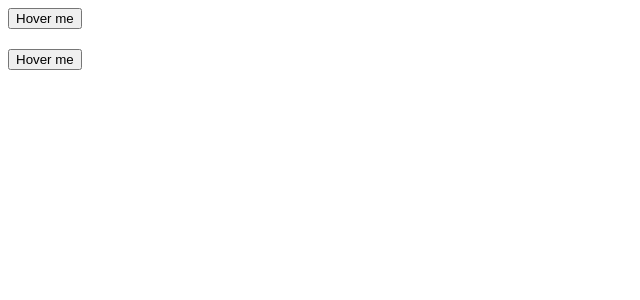
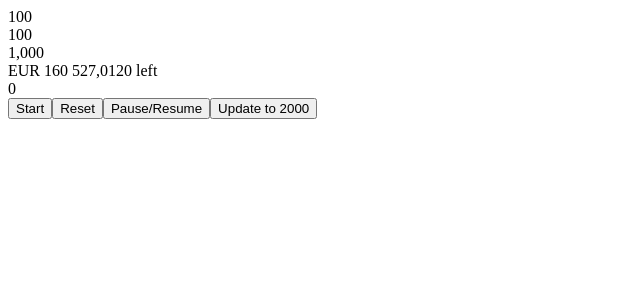
Before and after one commit to SaqibSattar/practical-react, a React (Vite) app: page / in a window 1280 px wide. Shown: the top 300 px of the page, without its empty margins (0-640 px from the left). Built offline with nearby package versions, Linux system fonts and the light colour scheme.

Commit message:
implement CountUp

```diff
--- a/package.json
+++ b/package.json
@@ -12,6 +12,7 @@
   "dependencies": {
     "@tippyjs/react": "^4.2.6",
     "react": "^18.2.0",
+    "react-countup": "^6.5.0",
     "react-dom": "^18.2.0",
     "react-icons": "^5.0.1",
     "react-modal": "^3.16.1",
--- a/src/App.jsx
+++ b/src/App.jsx
@@ -1,21 +1,45 @@
-import { useState } from "react";
-import Tippy from "@tippyjs/react";
-import "tippy.js/dist/tippy.css"; // optional
+import { useRef, useState } from "react";
+import CountUp, { useCountUp } from "react-countup";
 
 function App() {
+  const countUpRef = useRef(null);
+  const { start, pauseResume, reset, update } = useCountUp({
+    ref: countUpRef,
+    start: 0,
+    end: 1234567,
+    delay: 1000,
+    duration: 5,
+    onReset: () => console.log("Resetted!"),
+    onUpdate: () => console.log("Updated!"),
+    onPauseResume: () => console.log("Paused or resumed!"),
+    onStart: ({ pauseResume }) => console.log(pauseResume),
+    onEnd: ({ pauseResume }) => console.log(pauseResume),
+  });
   return (
-    <>
-    <div style={{ paddingBottom: '20px'}}>
-    <Tippy arrow={false} delay={1000} content="Basic Tooltip">
-    <button>Hover me</button>
-    </Tippy>
+    <div className="App">
+      <CountUp end={100} />
+      <br />
+      <CountUp end={100} duration={5} />
+      <br />
+      <CountUp start={500} end={1000} duration={5} />
+      <br />
+      <CountUp
+        start={-875.039}
+        end={160527.012}
+        separator=" "
+        decimals={4}
+        decimal=","
+        prefix="EUR "
+        suffix=" left"
+        onEnd={() => console.log("Ended! 👏")}
+        onStart={() => console.log("Started! 💨")}
+      ></CountUp>
+      <div ref={countUpRef} />
+      <button onClick={start}>Start</button>
+      <button onClick={reset}>Reset</button>
+      <button onClick={pauseResume}>Pause/Resume</button>
+      <button onClick={() => update(2000)}>Update to 2000</button>
     </div>
-    <div style={{ paddingBottom: '20px'}}>
-    <Tippy placement="bottom-start" content={<span style={{ color: "orange" }}>Basic Tooltip with color</span> }>
-    <button>Hover me</button>
-    </Tippy>
-    </div>
-    </>
   );
 }
 
```
Also changed, not shown: 1 other file (tests, documents, lock files or other folders).
